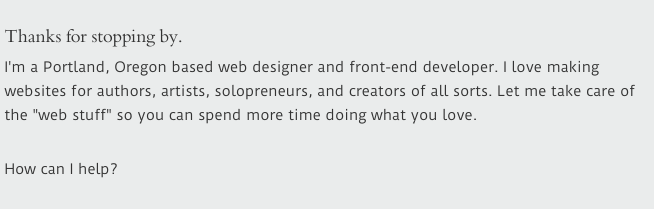
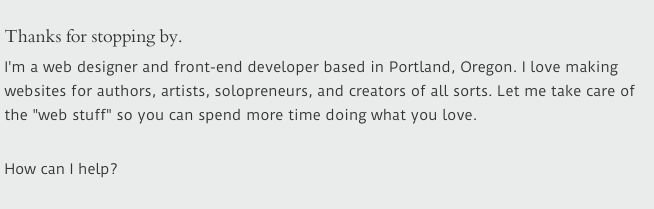
Before and after one commit to jenniferOlsen/portfolio, a plain HTML site: page index.html in a window 1280 px wide. Shown: the part 143-352 px from the top of the page, 553-1207 px from the left. Drawn offline with nearby package versions, Linux system fonts and the light colour scheme.

Commit message:
some spelling changes

```diff
--- a/index.html
+++ b/index.html
@@ -43,7 +43,7 @@
 
         <div class="col-lg-7 col-md-7">
           <h4>Thanks for stopping by.</h4>
-            <p>I'm a Portland, Oregon based web designer and front-end developer. I love making websites for authors, artists, solopreneurs, and creators of all sorts. Let me take care of the "web stuff" so you can spend more time doing what you love.</p><br>
+            <p>I'm a web designer and front-end developer based in Portland, Oregon. I love making websites for authors, artists, solopreneurs, and creators of all sorts. Let me take care of the "web stuff" so you can spend more time doing what you love.</p><br>
             <p>How can I help?</p><br>
             <div class="row">
             <div class="col-lg-4 col-md-4">
```
Also changed, not shown: about.html (+1 -1 lines).
